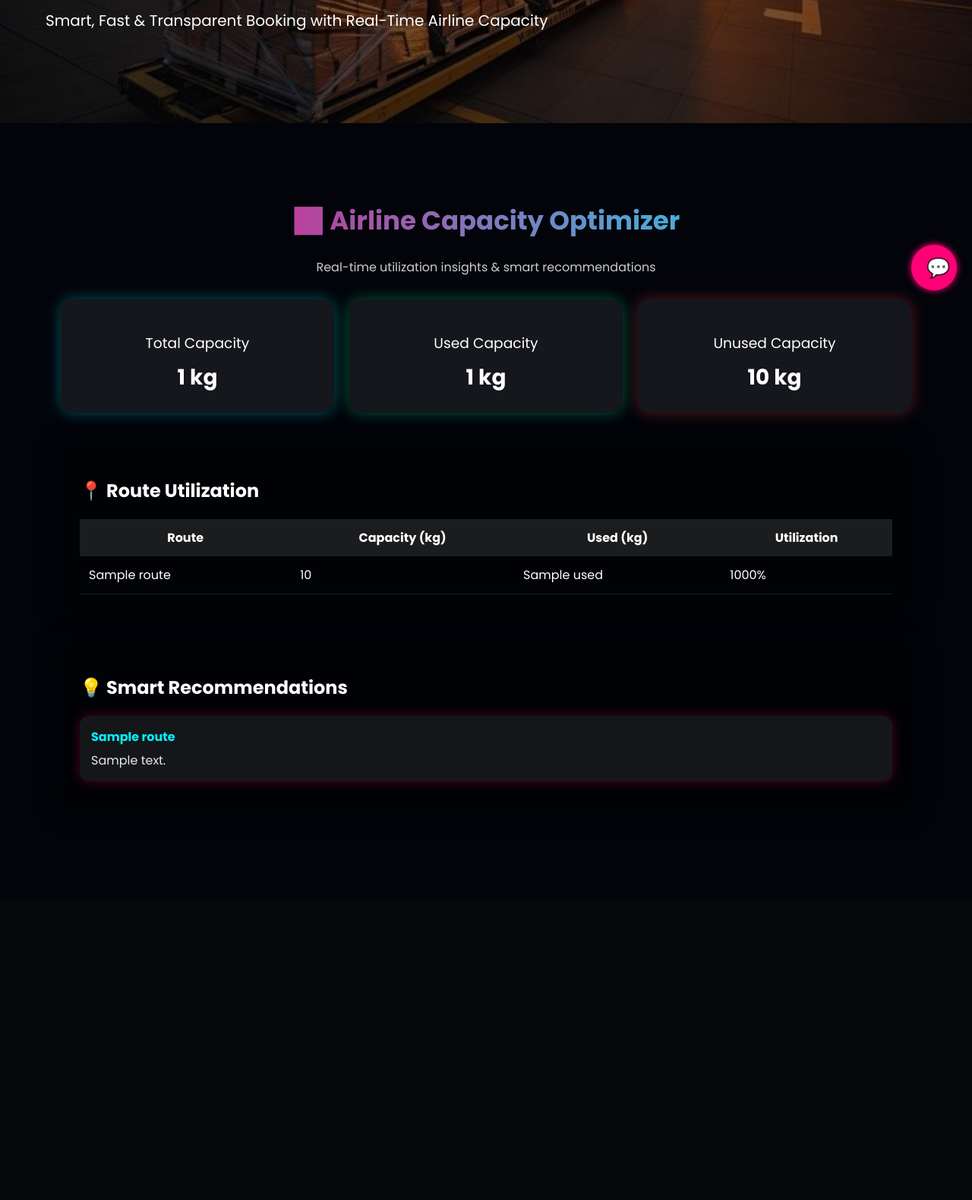
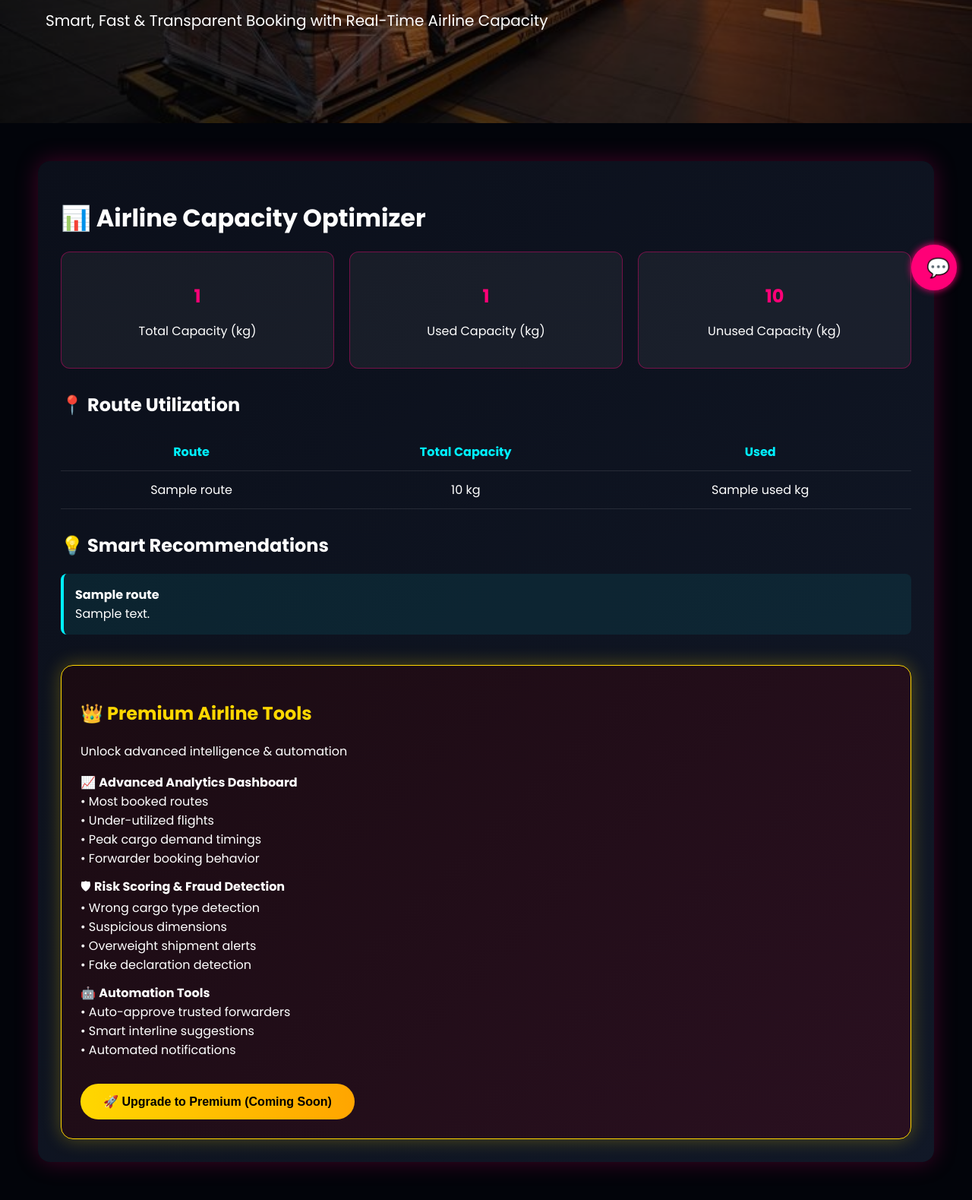
Before and after one commit to TharungowdaMY/forcargo, a Flask app: template templates/airline_optimizer.html in a window 1280 px wide. Shown: the part 398-1977 px from the top of the page at 76% size. Before the commit the page ends 1431 px from the top, so only its background shows below. Run offline with Flask 3, Linux system fonts and the light colour scheme; the template is opened without the code that fills it: most values are stand-ins (such as "Sample title", 1, 10 or a date in 2020).

Commit message:
second  last commit

```diff
--- a/templates/airline_optimizer.html
+++ b/templates/airline_optimizer.html
@@ -1,84 +1,175 @@
 {% extends "base.html" %}
 {% block content %}
 
-<div class="optimizer-container">
+<style>
+.optimizer-card {
+    background: linear-gradient(135deg, #0b0f1a, #111827);
+    border-radius: 16px;
+    padding: 30px;
+    box-shadow: 0 0 30px rgba(255,0,120,0.25);
+    color: white;
+}
 
-    <!-- HEADER -->
-    <div class="optimizer-header">
-        <h1>📊 Airline Capacity Optimizer</h1>
-        <p>Real-time utilization insights & smart recommendations</p>
+.stat-grid {
+    display: grid;
+    grid-template-columns: repeat(auto-fit, minmax(220px, 1fr));
+    gap: 20px;
+    margin-bottom: 30px;
+}
+
+.stat-box {
+    background: rgba(255,255,255,0.05);
+    border-radius: 12px;
+    padding: 20px;
+    text-align: center;
+    border: 1px solid rgba(255,0,120,0.4);
+}
+
+.stat-box h2 {
+    color: #ff0077;
+    margin-bottom: 5px;
+}
+
+.table-modern {
+    width: 100%;
+    border-collapse: collapse;
+    margin-top: 15px;
+}
+
+.table-modern th,
+.table-modern td {
+    padding: 12px;
+    text-align: center;
+    border-bottom: 1px solid rgba(255,255,255,0.1);
+}
+
+.table-modern th {
+    color: #00f0ff;
+}
+
+.recommend-box {
+    background: rgba(0,240,255,0.08);
+    border-left: 4px solid #00f0ff;
+    padding: 15px;
+    border-radius: 8px;
+    margin-bottom: 10px;
+}
+
+.premium-card {
+    margin-top: 40px;
+    background: linear-gradient(135deg, #1a0b12, #2a1020);
+    padding: 25px;
+    border-radius: 16px;
+    border: 1px solid gold;
+    box-shadow: 0 0 25px rgba(255,215,0,0.3);
+}
+
+.premium-card h2 {
+    color: gold;
+}
+
+.premium-feature {
+    margin: 12px 0;
+}
+
+.premium-btn {
+    margin-top: 20px;
+    padding: 14px 30px;
+    font-size: 16px;
+    background: linear-gradient(90deg, gold, orange);
+    color: black;
+    border: none;
+    border-radius: 30px;
+    cursor: pointer;
+    font-weight: bold;
+}
+</style>
+
+<div class="optimizer-card">
+
+    <h1 class="page-title">📊 Airline Capacity Optimizer</h1>
+
+    <!-- STATS -->
+    <div class="stat-grid">
+        <div class="stat-box">
+            <h2>{{ total_capacity }}</h2>
+            <p>Total Capacity (kg)</p>
         </div>
-
-    <!-- KPI CARDS -->
-    <div class="kpi-grid">
-        <div class="kpi-card glow-blue">
-            <h3>Total Capacity</h3>
-            <span>{{ total_capacity }} kg</span>
+        <div class="stat-box">
+            <h2>{{ total_used }}</h2>
+            <p>Used Capacity (kg)</p>
         </div>
-
-        <div class="kpi-card glow-green">
-            <h3>Used Capacity</h3>
-            <span>{{ total_used }} kg</span>
-        </div>
-
-        <div class="kpi-card glow-red">
-            <h3>Unused Capacity</h3>
-            <span>{{ unused_capacity }} kg</span>
+        <div class="stat-box">
+            <h2>{{ unused_capacity }}</h2>
+            <p>Unused Capacity (kg)</p>
         </div>
     </div>
 
-    <!-- ROUTE UTILIZATION -->
-    <div class="glass-card">
+    <!-- ROUTES -->
     <h2>📍 Route Utilization</h2>
 
     {% if route_stats %}
-        <table class="neon-table">
-            <thead>
+    <table class="table-modern">
         <tr>
             <th>Route</th>
-                    <th>Capacity (kg)</th>
-                    <th>Used (kg)</th>
-                    <th>Utilization</th>
+            <th>Total Capacity</th>
+            <th>Used</th>
         </tr>
-            </thead>
-            <tbody>
+
         {% for route, data in route_stats.items() %}
         <tr>
             <td>{{ route }}</td>
-                    <td>{{ data.capacity }}</td>
-                    <td>{{ data.used }}</td>
-                    <td>
-                        {% if data.capacity > 0 %}
-                            {{ ((data.used / data.capacity) * 100) | round(1) }}%
-                        {% else %}
-                            0%
-                        {% endif %}
-                    </td>
+            <td>{{ data.capacity }} kg</td>
+            <td>{{ data.used }} kg</td>
         </tr>
         {% endfor %}
-            </tbody>
     </table>
     {% else %}
-            <p class="muted">No route data available.</p>
+        <p>No route data available.</p>
     {% endif %}
+
+    <!-- RECOMMENDATIONS -->
+    <h2 style="margin-top:30px;">💡 Smart Recommendations</h2>
+
+    {% if recommendations %}
+        {% for r in recommendations %}
+            <div class="recommend-box">
+                <b>{{ r.route }}</b><br>
+                {{ r.message }}
+            </div>
+        {% endfor %}
+    {% else %}
+        <p>No recommendations yet.</p>
+    {% endif %}
+
+    <!-- PREMIUM SECTION -->
+    <div class="premium-card">
+        <h2>👑 Premium Airline Tools</h2>
+        <p>Unlock advanced intelligence & automation</p>
+
+        <div class="premium-feature">📈 <b>Advanced Analytics Dashboard</b><br>
+            • Most booked routes<br>
+            • Under-utilized flights<br>
+            • Peak cargo demand timings<br>
+            • Forwarder booking behavior
         </div>
 
-    <!-- RECOMMENDATIONS -->
-    <div class="glass-card">
-        <h2>💡 Smart Recommendations</h2>
+        <div class="premium-feature">🛡 <b>Risk Scoring & Fraud Detection</b><br>
+            • Wrong cargo type detection<br>
+            • Suspicious dimensions<br>
+            • Overweight shipment alerts<br>
+            • Fake declaration detection
+        </div>
 
-        {% if recommendations %}
-            <ul class="recommendation-list">
-                {% for r in recommendations %}
-                <li class="recommendation-item">
-                    <span class="route">{{ r.route }}</span>
-                    <span class="msg">{{ r.message }}</span>
-                </li>
-                {% endfor %}
-            </ul>
-        {% else %}
-            <p class="muted">No recommendations yet.</p>
-        {% endif %}
+        <div class="premium-feature">🤖 <b>Automation Tools</b><br>
+            • Auto-approve trusted forwarders<br>
+            • Smart interline suggestions<br>
+            • Automated notifications
+        </div>
+
+        <button class="premium-btn">
+            🚀 Upgrade to Premium (Coming Soon)
+        </button>
     </div>
 
 </div>
```
Also changed, not shown: cargo.db. Lines whose indentation alone changed are shown as unchanged.
